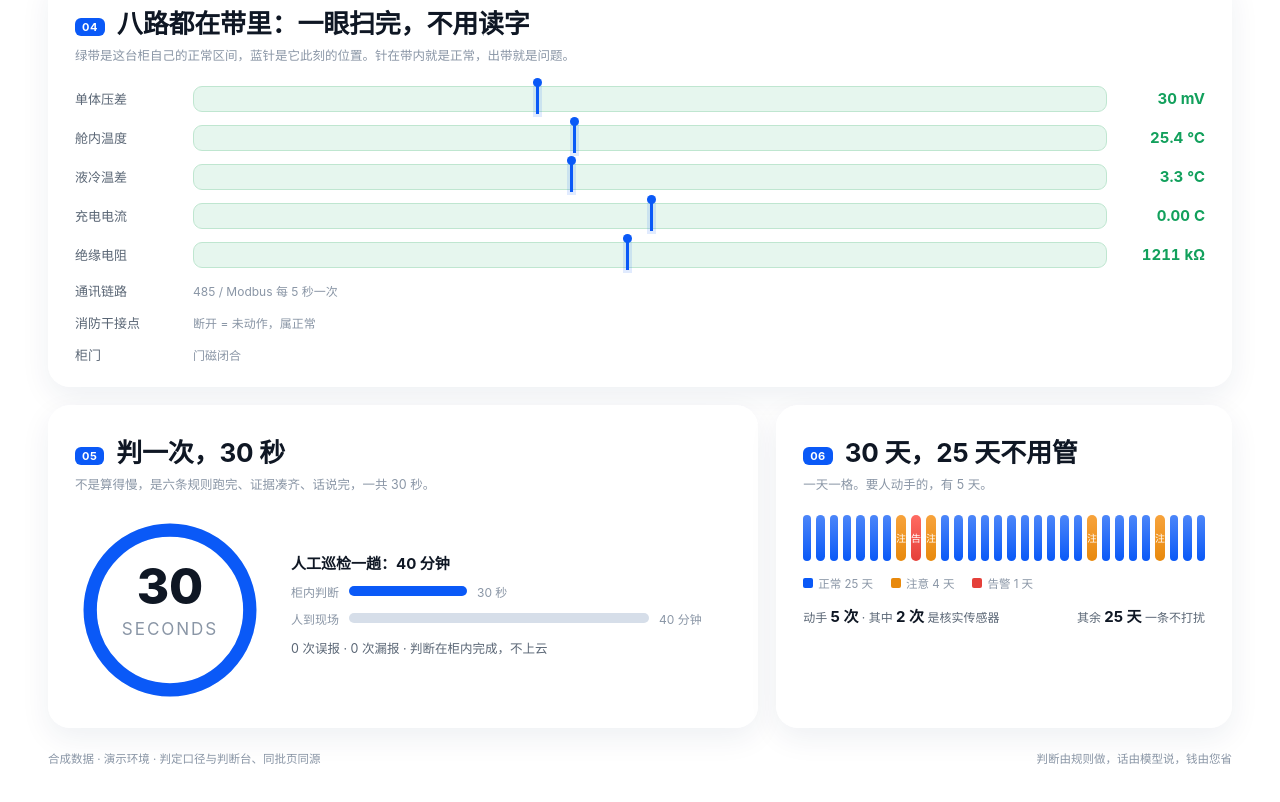
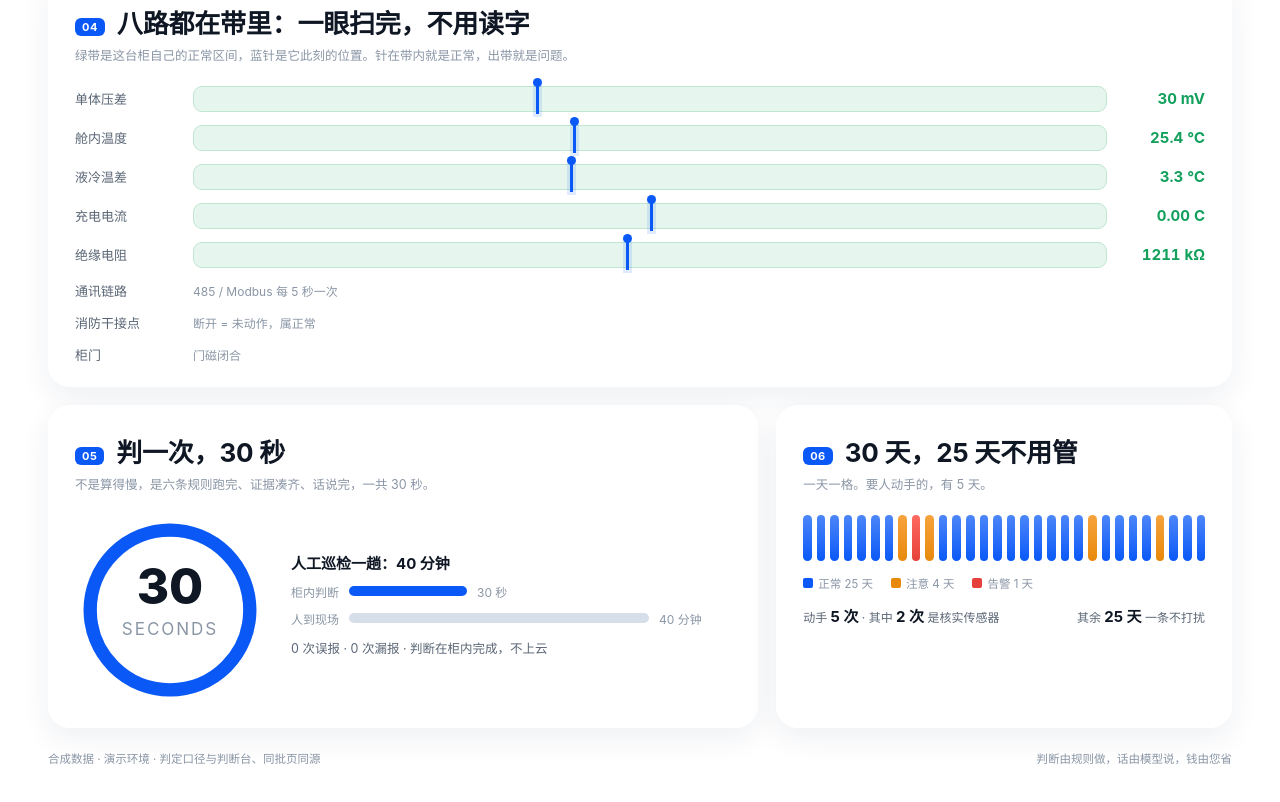
Before and after one commit to zhanglingshare/yutai-demo, a plain HTML site: page storage/charts.html in a window 1280 px wide. Shown: the part 1082-1884 px from the top of the page. Drawn offline with Linux system fonts and the light colour scheme.

Commit message:
day strip: color-only cells

```diff
--- a/storage/charts.html
+++ b/storage/charts.html
@@ -111,7 +111,7 @@ svg.line{width:100%;height:auto;display:block}
 
 /* 图6 四态 */
 .states{display:flex;gap:5px;margin:4px 0 14px}
-.st{flex:1;height:46px;border-radius:7px;position:relative;display:flex;align-items:center;justify-content:center;font-size:10px;color:#fff}
+.st{flex:1;height:46px;border-radius:7px;position:relative;display:flex;align-items:center;justify-content:center;font-size:0;color:#fff;overflow:hidden}
 .st.n{background:linear-gradient(180deg,#4C86F9,#0A59F7)}
 .st.w{background:linear-gradient(180deg,#F7A33C,#E8890C)}
 .st.a{background:linear-gradient(180deg,#FF6B62,#E5403A)}
```
